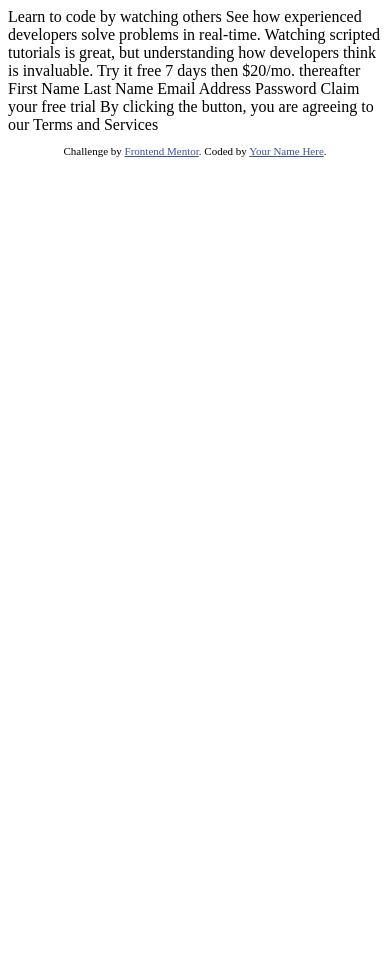
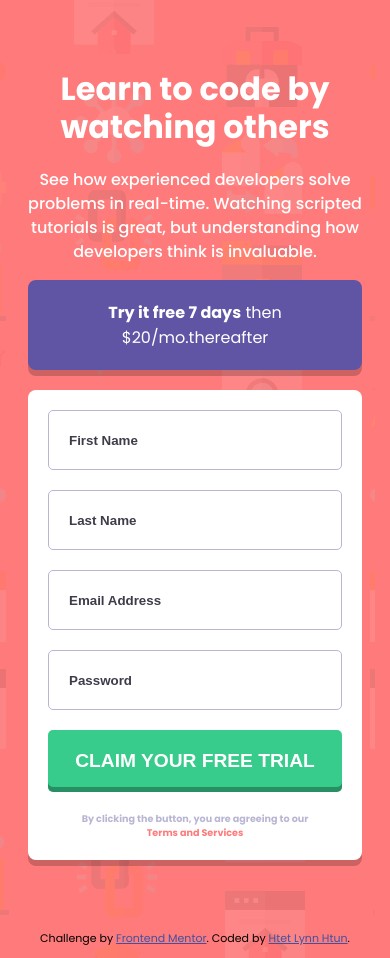
Before and after one commit to HtetLynnHtun/fem3-intro-component-with-signup-form-master, a plain HTML site: page index.html in a window 390 px wide. Before the commit the page ends 844 px from the top, so only its background shows below. Drawn offline with Linux system fonts and the light colour scheme.

Commit message:
style for both mobile and desktop

```diff
--- a/index.html
+++ b/index.html
@@ -1,42 +1,110 @@
 <!DOCTYPE html>
 <html lang="en">
   <head>
-  <meta charset="UTF-8">
-  <meta name="viewport" content="width=device-width, initial-scale=1.0"> <!-- displays site properly based on user's device -->
+    <meta charset="UTF-8" />
+    <meta name="viewport" content="width=device-width, initial-scale=1.0" />
+    <!-- displays site properly based on user's device -->
 
-  <link rel="icon" type="image/png" sizes="32x32" href="./images/favicon-32x32.png">
+    <link
+      rel="icon"
+      type="image/png"
+      sizes="32x32"
+      href="./images/favicon-32x32.png"
+    />
 
     <title>Frontend Mentor | Intro component with sign up form</title>
-
-  <!-- Feel free to remove these styles or customise in your own stylesheet 👍 -->
-  <style>
-    .attribution { font-size: 11px; text-align: center; }
-    .attribution a { color: hsl(228, 45%, 44%); }
-  </style>
+    <link
+      href="https://fonts.googleapis.com/css2?family=Poppins:wght@400;500;600;700&display=swap"
+      rel="stylesheet"
+    />
+    <link rel="stylesheet" href="styles.css" />
   </head>
   <body>
+    <div class="container">
+      <div class="box-1">
+        <h1>Learn to code by watching others</h1>
 
-  Learn to code by watching others
+        <p class="description">
+          See how experienced developers solve problems in real-time. Watching
+          scripted tutorials is great, but understanding how developers think is
+          invaluable.
+        </p>
+      </div>
 
-  See how experienced developers solve problems in real-time. Watching scripted tutorials is great,
-  but understanding how developers think is invaluable.
+      <div class="box-2">
+        <p class="try-it">
+          <span>Try it free 7 days</span> then $20/mo.thereafter
+        </p>
+        <section class="sign-up">
+          <form action="">
+            <input
+              required
+              type="text"
+              name=""
+              id="firstname"
+              placeholder="First Name"
+            />
+            <p class="msg">First Name cannot be empty</p>
+            <input
+              required
+              type="text"
+              name=""
+              id="lastname"
+              placeholder="Last Name"
+            />
+            <p class="msg">Last Name cannot be empty</p>
+            <input
+              required
+              type="text"
+              name=""
+              id="email"
+              placeholder="Email Address"
+            />
+            <p class="msg">Email cannot be empty</p>
+            <input
+              required
+              type="password"
+              name=""
+              id="password"
+              placeholder="Password"
+            />
+            <p class="msg">Password cannot be empty</p>
+            <button type="submit">Claim your free trial</button>
+          </form>
 
-  Try it free 7 days then $20/mo. thereafter
-
-  First Name
-  Last Name
-  Email Address
-  Password
-
-  Claim your free trial
-
-  By clicking the button, you are agreeing to our Terms and Services
+          <p class="aggrement">
+            By clicking the button, you are agreeing to our
+            <span>Terms and Services</span>
+          </p>
+        </section>
+      </div>
+    </div>
 
     <footer>
       <p class="attribution">
-      Challenge by <a href="https://www.frontendmentor.io?ref=challenge" target="_blank">Frontend Mentor</a>.
-      Coded by <a href="#">Your Name Here</a>.
+        Challenge by
+        <a href="https://www.frontendmentor.io?ref=challenge" target="_blank"
+          >Frontend Mentor</a
+        >. Coded by <a href="#">Htet Lynn Htun</a>.
       </p>
     </footer>
+    <script>
+      const inputs = document.querySelectorAll("input");
+      inputs.forEach((input) => {
+        const placeholder = input.placeholder;
+        input.addEventListener("focus", function () {
+          this.placeholder = "";
+        });
+        input.addEventListener("focusout", function () {
+          if (!this.validity.valid) {
+            this.classList.add("invalid-input");
+            this.nextElementSibling.classList.add("invalid-msg");
+          } else {
+            this.classList.remove("invalid-input");
+            this.nextElementSibling.classList.remove("invalid-msg");
+          }
+        });
+      });
+    </script>
   </body>
 </html>
--- /dev/null
+++ b/styles.css
@@ -0,0 +1,141 @@
+body {
+  font-family: "Poppins", sans-serif;
+  background-image: url("images/bg-intro-mobile.png");
+  background-repeat: no-repeat;
+  background-color: hsl(0, 100%, 74%);
+}
+
+.container {
+  margin: 70px 20px ;
+}
+
+h1 {
+  text-align: center;
+  color: #fff;
+  line-height: 1.2;
+}
+.description {
+  text-align: center;
+  font-weight: 500;
+  line-height: 1.5;
+  color: #fff;
+}
+
+.try-it {
+  text-align: center;
+  font-weight: 400;
+  color: #fff;
+  padding: 20px 60px;
+  background-color: hsl(248, 32%, 49%);
+  border-radius: 8px;
+  box-shadow: 0px 6px 0px 0px rgba(0, 0, 0, 0.20);
+}
+.try-it span {
+  font-weight: 700;
+}
+
+/* =============== Form styling ======================= */
+.sign-up {
+  margin-top: 20px;
+  padding: 20px;
+  background-color: #fff;
+  border-radius: 8px;
+  box-shadow: 0px 6px 0px 0px rgba(0, 0, 0, 0.20);
+}
+input {
+  color: hsl(249, 10%, 26%);
+  font-weight: 700;
+  padding: 20px;
+  margin-bottom: 20px;
+  box-sizing: border-box;
+  width: 100%;
+  height: 60px;
+  border-radius: 5px;
+  border: 1px solid  hsl(246, 25%, 77%);
+  outline: none;
+}
+input::placeholder {
+  color: hsl(249, 10%, 26%);
+  font-weight: 700;
+}
+.msg {
+  display: none;
+}
+.invalid-input {
+  margin-bottom: 0;
+  border: 2px solid hsl(0, 100%, 74%);
+  background: url("/images/icon-error.svg") no-repeat 98% 50%;
+}
+.invalid-msg {
+  display: block;
+  margin: 5px 0 20px 0;
+  padding: 0;
+  text-align: right;
+  font-style: italic;
+  font-size: .7rem;
+  font-weight: 500;
+  color: hsl(0, 100%, 74%);
+}
+
+button {
+  width: 100%;
+  padding: 20px;
+  margin-bottom: 20px;
+  text-align: center;
+  color: #fff;
+  font-weight: 700;
+  text-transform: uppercase;
+  font-size: 1.2rem;
+  background-color: hsl(154, 59%, 51%);
+  border-radius: 5px;
+  border: none;
+  outline: none;
+  box-shadow: inset 0px -5px 0px 0px rgba(0, 0, 0, 0.30);
+}
+button:hover {
+  cursor: pointer;
+}
+
+.aggrement {
+  margin: 0 auto;
+  width: 80%;
+  font-size: .6rem;
+  font-weight: 700;
+  text-align: center;
+  color: hsl(246, 25%, 77%);
+}
+.aggrement span {
+  color: hsl(0, 100%, 74%);
+}
+
+.attribution {
+  font-size: 11px;
+  text-align: center;
+}
+.attribution a {
+  color: hsl(228, 45%, 44%);
+}
+
+/* ================ Desktop Layout ========================== */
+@media (min-width: 768px) {
+  body {
+    background-image: url("/images/bg-intro-desktop.png");
+  }
+  .container {
+    display: flex;
+    margin: 0;
+    padding: 0 50px;
+  }
+  .box-1, .box-2 {
+    margin: 20px;
+  }
+  .box-1 {
+    align-self: center;
+  }
+  h1 {
+    text-align: initial;
+  }
+  .description {
+    text-align: initial;
+  }
+}
```
Lines whose indentation alone changed are shown as unchanged.
